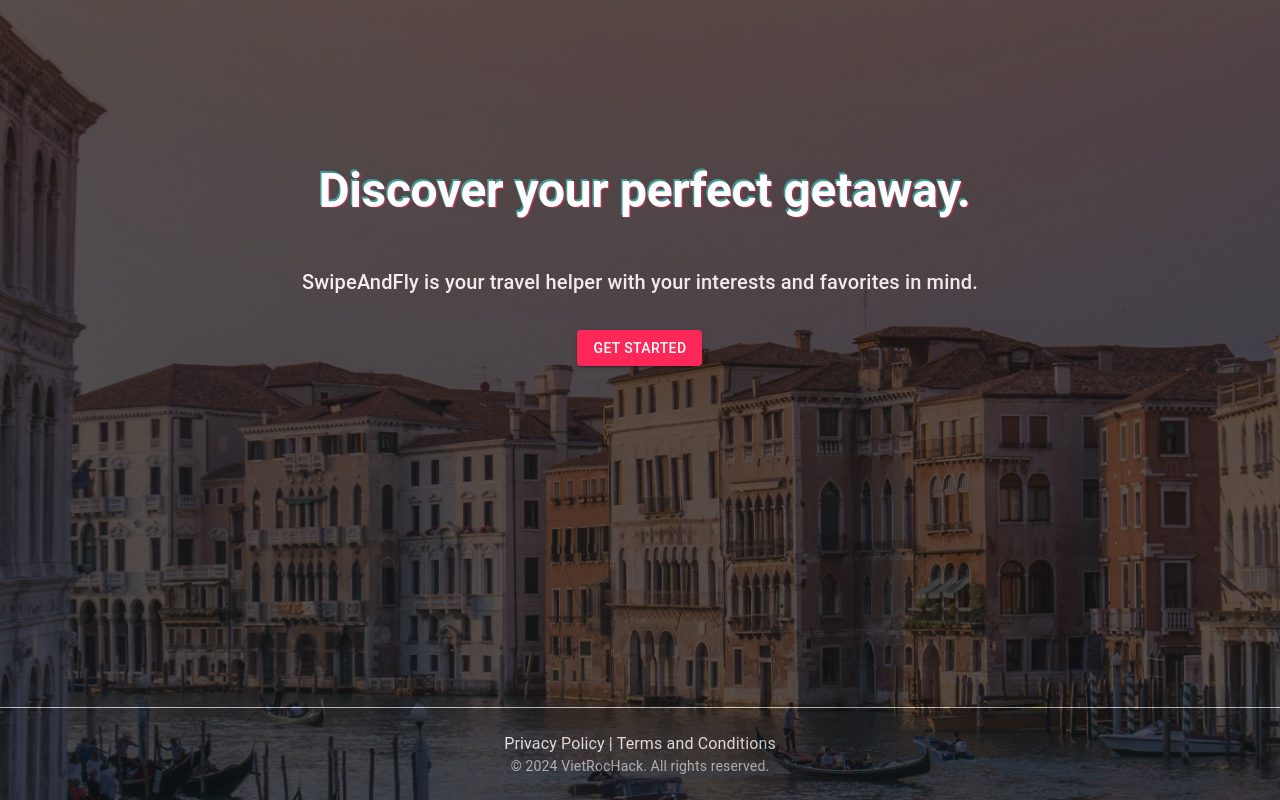
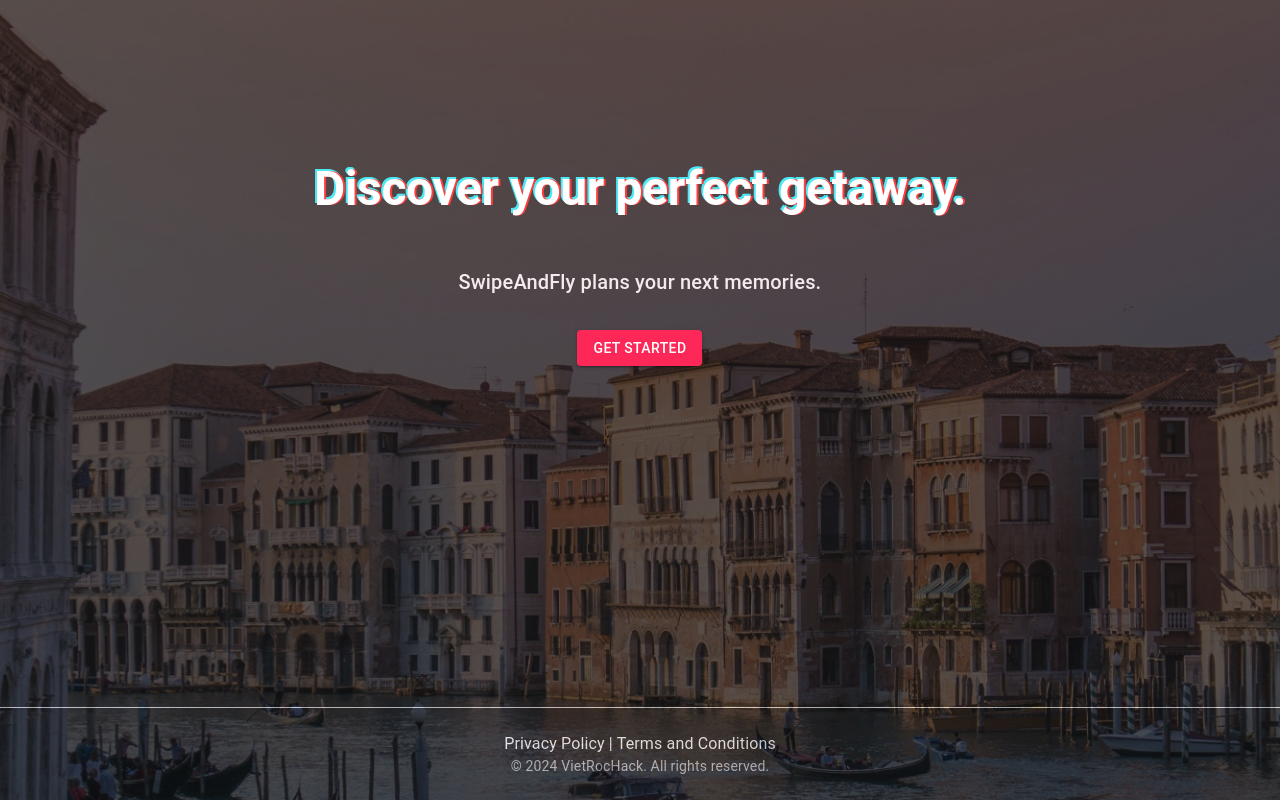
Before and after one commit to VietRocHack/TripPlanner-frontend, a React (Vite) app: page / in a window 1280 px wide. Built offline with nearby package versions, Linux system fonts and the light colour scheme.

Commit message:
Fix up catchphrase overflowing

```diff
--- a/src/pages/GetStartedScreen/GetStartedScreen.tsx
+++ b/src/pages/GetStartedScreen/GetStartedScreen.tsx
@@ -12,9 +12,8 @@ const GetStartedScreen: React.FC = () => {
       <ImageBackground backgroundUrl={bgImage} opacity={0.3} />
       <div className="main-flex">
         <Catchphrase />
-        <Typography variant="h6" sx={{ color: "white" }}>
-          SwipeAndFly is your travel helper with your interests and favorites in
-          mind.
+        <Typography variant="h6" sx={{ color: "white" }} textAlign="center">
+          SwipeAndFly plans your next memories.
         </Typography>
         <Button
           variant="contained"
--- a/src/pages/HomeScreen/Catchphrase.tsx
+++ b/src/pages/HomeScreen/Catchphrase.tsx
@@ -24,53 +24,8 @@ const Catchphrase: React.FC = ({
           variant="h2"
           sx={{
             fontWeight: "bold",
-            position: "relative",
-            top: 0,
-            left: 0,
-            width: "calc(100% + 6px)",
-            wordWrap: "break-word",
-
-            color: "#2AF0EA80",
-            fontSize: {
-              xs: fontSizeMobile,
-              sm: fontSizeMobile,
-              md: fontSizeDesktop,
-              lg: fontSizeDesktop,
-              xl: fontSizeDesktop,
-            },
-          }}
-        >
-          Discover your perfect getaway.
-        </Typography>
-        <Typography
-          variant="h2"
-          sx={{
-            fontWeight: "bold",
-            position: "absolute",
-            top: "3px",
-            left: "3px",
-            width: "calc(100% + 6px)",
-            wordWrap: "break-word",
-            color: "#FE285880",
-            fontSize: {
-              xs: fontSizeMobile,
-              sm: fontSizeMobile,
-              md: fontSizeDesktop,
-              lg: fontSizeDesktop,
-              xl: fontSizeDesktop,
-            },
-          }}
-        >
-          Discover your perfect getaway.
-        </Typography>
-        <Typography
-          variant="h2"
-          sx={{
-            fontWeight: "bold",
-            position: "absolute",
             top: "1.5px",
             left: "1.5px",
-            width: "calc(100% + 6px)",
             wordWrap: "break-word",
             color: "white",
             fontSize: {
@@ -79,6 +34,8 @@ const Catchphrase: React.FC = ({
               md: fontSizeDesktop,
               lg: fontSizeDesktop,
               xl: fontSizeDesktop,
+              filter:
+                "drop-shadow(2px 0px 0px #FD3E3E) drop-shadow(-2px -2px 0px #4DE8F4)",
             },
           }}
         >
```
